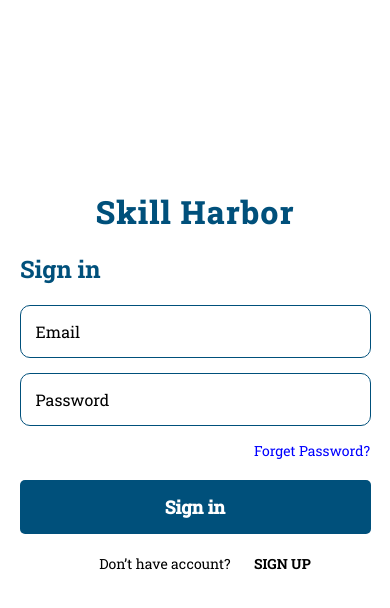
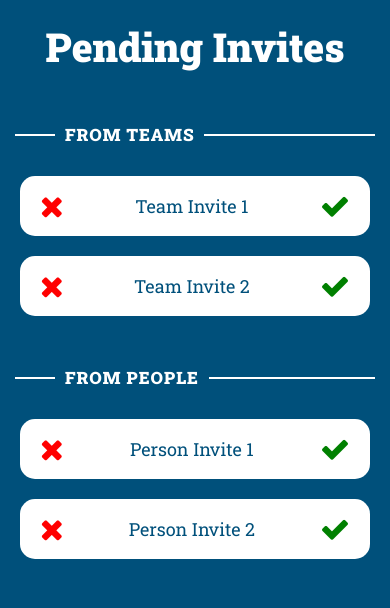
Before and after one commit to hrani2/skill_harbor_465, a React Native app in the folder skill_harbor/: screen /PendingInvites in a window 390 px wide. Shown: the top 608 px of the page. Built offline with nearby package versions, Linux system fonts and the light colour scheme.

Commit message:
Fixed keyboard issue in Create, improved notification badge for Sent Requests and Pending Invites, created corresponding Sent Requests and Pending Invites Pages and updated navigation accordingly

```diff
--- a/skill_harbor/App.js
+++ b/skill_harbor/App.js
@@ -7,6 +7,8 @@ import Create from './Create';
 import Browse from './Browse';
 import ChooseTeam from './ChooseTeam';
 import Search from './Search';
+import SentRequests from './SentRequests.js'
+import PendingInvites from './PendingInvites.js'
 import Learn from './LearnMore';
 import SignUpScreen from './SignUp';
 import CreateTeam from './CreateTeam';
@@ -78,6 +80,10 @@ function App() {
           options={{ headerShown: false }}/>
          <Stack.Screen name="ReceiveJoinCode" component={ReceiveJoinCode}
           options={{ headerShown: false }}/>
+         <Stack.Screen name="SentRequests" component={SentRequests}
+          options={{ headerShown: false }}/>
+         <Stack.Screen name="PendingInvites" component={PendingInvites}
+          options={{ headerShown: false }}/>
          <Stack.Screen name="Search" component={Search}
           options={{ headerShown: false }}/>
          <Stack.Screen name="Browse" component={Browse}
--- a/skill_harbor/CreateTeam.js
+++ b/skill_harbor/CreateTeam.js
@@ -1,8 +1,6 @@
 import React, { useState } from 'react';
 import { View, Text, TextInput, TouchableOpacity, StyleSheet, Alert, Modal , ScrollView } from 'react-native';
 import Icon from 'react-native-vector-icons/FontAwesome';
-import { addNewTeam } from './firebase/utils'
-
 
 const CreateTeam = ({ navigation }) => {
   const [name, setName] = useState('');
@@ -18,7 +16,7 @@ const CreateTeam = ({ navigation }) => {
   const handleCompletePress = () => {
     if (name.trim() === '' || location.trim() === '' || teamSize.trim() === '' || parseInt(teamSize) < 2 || parseInt(teamSize) >= 1000) {
         // Show an error message if the required fields are empty or teamSize is less than 2 or greater than 1000
-        Alert.alert('Error', 'Please complete all required fields (marked with a red star) and ensure that the team size is 2 or greater.');
+        Alert.alert('Error', 'Please complete all required fields (marked with a yellow star) and ensure that the team size is 2 or greater.');
       } else {
       // Show a confirmation dialog before completing the form
       Alert.alert(
@@ -33,7 +31,6 @@ const CreateTeam = ({ navigation }) => {
             text: 'OK',
             onPress: () => {
               // Add any necessary logic before navigating
-              addNewTeam(name,location,teamSize,joinCode,skills,additionalInfo);
               console.log('Complete button pressed - confirmed');
               navigation.navigate('TeamRequestPosted', {
                 name,
@@ -198,20 +195,19 @@ const CreateTeam = ({ navigation }) => {
 
       {/* Additional Info (Optional) */}
       <View style={styles.textBoxContainer}>
-        <Text style={styles.labelText}>ADDITIONAL INFO (OPTIONAL)</Text>
+        <Text style={styles.labelText}>ADDITIONAL INFO </Text>
         <TextInput
           style={styles.largeTextBox}
-          placeholder="Enter additional information (optional)"
+          placeholder="A short description about your team and/or project goals..."
           multiline={true}
           numberOfLines={4}
           textAlignVertical="top"  // Move the placeholder to the top
-          onChangeText={(text) => setAdditionalInfo(text)}
         />
       </View>
 
       {/* Home Button */}
       <TouchableOpacity style={styles.homeButton} onPress={handleHomePress}>
-        <Icon name="home" size={30} color="#FFF" />
+        <Icon name="home" size={30} color="#00507B" />
       </TouchableOpacity>
 
       {/* Complete Button */}
@@ -256,7 +252,7 @@ const styles = StyleSheet.create({
   },
   container: {
     flex: 1,
-    backgroundColor: '#FFF', // Blue background color
+    backgroundColor: '#00507B', // Blue background color
     padding: 20,
     position: 'relative',
     paddingTop: 60,
@@ -266,22 +262,22 @@ const styles = StyleSheet.create({
     fontFamily: 'RobotoSlab-Regular',
   },
   labelText: {
-    color: '#00507B', // White text color
+    color: '#FFF', // White text color
     marginBottom: 5,
     fontFamily: 'RobotoSlab-Bold',
     letterSpacing: 1,
   },
   requiredStar: {
-    color: 'red',
+    color: '#FFEB38',
   },
   textBox: {
-    backgroundColor: '#B2BCC1', // White text box background color
+    backgroundColor: '#FFF', // White text box background color
     padding: 10,
     borderRadius: 5,
     fontFamily: 'RobotoSlab-Regular',
   },
   squareTextBox: {
-    backgroundColor: '#B2BCC1',
+    backgroundColor: '#FFF',
     padding: 10,
     borderRadius: 5,
     width: 50,  // Adjust the width as needed
@@ -298,7 +294,7 @@ const styles = StyleSheet.create({
     marginBottom: 20,
   },
   addSkillTitle: {
-    color: '#00507B',
+    color: '#FFF',
     fontSize: 16,
     fontFamily: 'RobotoSlab-Bold',
   },
@@ -308,7 +304,7 @@ const styles = StyleSheet.create({
     borderRadius: 15,
   },
   addSkillButtonText: {
-    color: '#00507B',
+    color: '#FFF',
     fontSize: 16,
     fontFamily: 'RobotoSlab-Regular',
   },
@@ -393,7 +389,7 @@ const styles = StyleSheet.create({
     justifyContent: 'space-between',
   },
   largeTextBox: {
-    backgroundColor: '#B2BCC1', // White text box background color
+    backgroundColor: '#FFF', // White text box background color
     padding: 10,
     borderRadius: 5,
     height: 120,
@@ -404,7 +400,7 @@ const styles = StyleSheet.create({
     position: 'absolute',
     bottom: 20,
     left: 20,
-    backgroundColor: '#00507B', // White button color
+    backgroundColor: '#FFF', // White button color
     padding: 20,
     borderRadius: 50, // Make it a circle
     alignItems: 'center',
--- a/skill_harbor/JoinCode.js
+++ b/skill_harbor/JoinCode.js
@@ -1,5 +1,5 @@
 import React, { useState, useEffect } from 'react';
-import { View, Text, TextInput, TouchableOpacity, StyleSheet, Alert } from 'react-native';
+import { View, Text, TextInput, TouchableOpacity, StyleSheet, Alert , ScrollView } from 'react-native';
 import Icon from 'react-native-vector-icons/FontAwesome';
 import { addNewJoinCode } from './firebase/utils'
 
@@ -91,6 +91,11 @@ const JoinCode = ({ navigation }) => {
   };
 
   return (
+    <ScrollView
+      contentContainerStyle={styles.scrollContainer}
+      keyboardShouldPersistTaps="handled"
+      keyboardDismissMode="on-drag"
+    >
     <View style={styles.container}>
       {/* Organization/School */}
       <View style={styles.textBoxContainer}>
@@ -131,7 +136,7 @@ const JoinCode = ({ navigation }) => {
 
       {/* Home Button */}
       <TouchableOpacity style={styles.homeButton} onPress={handleHomePress}>
-        <Icon name="home" size={30} color="#FFF" />
+        <Icon name="home" size={30} color="#00507B" />
       </TouchableOpacity>
 
       {/* Complete Button */}
@@ -139,13 +144,17 @@ const JoinCode = ({ navigation }) => {
         <Text style={styles.completeButtonText}>Complete</Text>
       </TouchableOpacity>
     </View>
+    </ScrollView>
   );
 };
 
 const styles = StyleSheet.create({
+  scrollContainer: {
+    flexGrow: 1,
+  },
   container: {
     flex: 1,
-    backgroundColor: '#FFF', // Blue background color
+    backgroundColor: '#00507B', // Blue background color
     padding: 20,
     paddingTop: 60,
     position: 'relative',
@@ -154,22 +163,22 @@ const styles = StyleSheet.create({
     marginBottom: 20,
   },
   labelText: {
-    color: '#00507B', // White text color
+    color: '#FFF', // White text color
     marginBottom: 5,
     fontFamily: 'RobotoSlab-Bold',
     letterSpacing: 1,
   },
   requiredStar: {
-    color: 'red',
+    color: '#FFEB38',
   },
   textBox: {
-    backgroundColor: '#B2BCC1', // White text box background color
+    backgroundColor: '#FFF', // White text box background color
     padding: 10,
     borderRadius: 5,
     fontFamily: 'RobotoSlab-Regular',
   },
   largeTextBox: {
-    backgroundColor: '#B2BCC1', // White text box background color
+    backgroundColor: '#FFF', // White text box background color
     padding: 10,
     borderRadius: 5,
     height: 120,
@@ -179,7 +188,7 @@ const styles = StyleSheet.create({
     position: 'absolute',
     bottom: 20,
     left: 20,
-    backgroundColor: '#00507B', // White button color
+    backgroundColor: '#FFF', // White button color
     padding: 20,
     borderRadius: 50, // Make it a circle
     alignItems: 'center',
--- /dev/null
+++ b/skill_harbor/PendingInvites.js
@@ -0,0 +1,154 @@
+import React from 'react';
+import { View, Text, TouchableOpacity, StyleSheet } from 'react-native';
+import Icon from 'react-native-vector-icons/FontAwesome';
+
+const PendingInvites = ({ navigation }) => {
+
+  // Your component logic goes here
+
+  const handleCheckPress = (type, inviteType) => {
+    // Handle check press based on the type and inviteType
+    console.log(`Check pressed for ${type} - ${inviteType}`);
+  };
+
+  const handleCrossPress = (type, inviteType) => {
+    // Handle cross press based on the type and inviteType
+    console.log(`Cross pressed for ${type} - ${inviteType}`);
+  };
+
+  return (
+    <View style={styles.container}>
+      <Text style={styles.header}>Pending Invites</Text>
+
+      {/* Header 1 */}
+      <View style={styles.headerContainer}>
+        <View style={styles.lineone} />
+        <Text style={styles.contentHeader}>FROM TEAMS</Text>
+        <View style={styles.line} />
+      </View>
+
+      {/* Card 1 for Header 1 */}
+      <View style={styles.cardContainer}>
+        <TouchableOpacity style={styles.card} onPress={() => {/* Handle card press for FROM TEAMS */}}>
+          <TouchableOpacity onPress={() => handleCrossPress('Team', 'Invite 1')}>
+            <Icon name="times" size={30} color="red" />
+          </TouchableOpacity>
+          <Text style={styles.cardText}>Team Invite 1</Text>
+          <TouchableOpacity onPress={() => handleCheckPress('Team', 'Invite 1')}>
+            <Icon name="check" size={30} color="green" />
+          </TouchableOpacity>
+        </TouchableOpacity>
+      </View>
+
+      {/* Card 2 for Header 1 */}
+      <View style={styles.cardContainer}>
+        <TouchableOpacity style={styles.card} onPress={() => {/* Handle card press for FROM TEAMS */}}>
+          <TouchableOpacity onPress={() => handleCrossPress('Team', 'Invite 2')}>
+            <Icon name="times" size={30} color="red" />
+          </TouchableOpacity>
+          <Text style={styles.cardText}>Team Invite 2</Text>
+          <TouchableOpacity onPress={() => handleCheckPress('Team', 'Invite 2')}>
+            <Icon name="check" size={30} color="green" />
+          </TouchableOpacity>
+        </TouchableOpacity>
+      </View>
+
+      {/* Header 2 */}
+      <View style={styles.headerContainer}>
+        <View style={styles.lineone} />
+        <Text style={styles.contentHeader}>FROM PEOPLE</Text>
+        <View style={styles.line} />
+      </View>
+
+      {/* Card 1 for Header 2 */}
+      <View style={styles.cardContainer}>
+        <TouchableOpacity style={styles.card} onPress={() => {/* Handle card press for FROM PEOPLE */}}>
+          <TouchableOpacity onPress={() => handleCrossPress('Person', 'Invite 1')}>
+            <Icon name="times" size={30} color="red" />
+          </TouchableOpacity>
+          <Text style={styles.cardText}>Person Invite 1</Text>
+          <TouchableOpacity onPress={() => handleCheckPress('Person', 'Invite 1')}>
+            <Icon name="check" size={30} color="green" />
+          </TouchableOpacity>
+        </TouchableOpacity>
+      </View>
+
+      {/* Card 2 for Header 2 */}
+      <View style={styles.cardContainer}>
+        <TouchableOpacity style={styles.card} onPress={() => {/* Handle card press for FROM PEOPLE */}}>
+          <TouchableOpacity onPress={() => handleCrossPress('Person', 'Invite 2')}>
+            <Icon name="times" size={30} color="red" />
+          </TouchableOpacity>
+          <Text style={styles.cardText}>Person Invite 2</Text>
+          <TouchableOpacity onPress={() => handleCheckPress('Person', 'Invite 2')}>
+            <Icon name="check" size={30} color="green" />
+          </TouchableOpacity>
+        </TouchableOpacity>
+      </View>
+
+    </View>
+  );
+};
+
+const styles = StyleSheet.create({
+  container: {
+    flex: 1,
+    backgroundColor: '#00507B',
+  },
+  header: {
+    fontSize: 40,
+    color: '#FFF',
+    textAlign: 'center',
+    padding: 20,
+    fontFamily: 'RobotoSlab-Black',
+  },
+  headerContainer: {
+    flexDirection: 'row',
+    alignItems: 'center',
+    marginVertical: 20,
+  },
+  lineone: {
+    flex: 1,
+    height: 2,
+    backgroundColor: '#FFF',
+    marginRight: -30,
+    maxWidth: 40,
+    marginLeft: 15,
+  },
+  contentHeader: {
+    fontFamily: 'RobotoSlab-Black',
+    fontSize: 17,
+    color: '#FFF',
+    paddingVertical: 10,
+    letterSpacing: 1,
+    alignSelf: 'flex-start',
+    paddingHorizontal: 40,
+  },
+  line: {
+    flex: 1,
+    height: 2,
+    backgroundColor: '#FFF',
+    marginLeft: -30,
+    marginRight: 15,
+  },
+  cardContainer: {
+    marginHorizontal: 20,
+    marginBottom: 20,
+  },
+  card: {
+    flexDirection: 'row',
+    justifyContent: 'space-between',
+    alignItems: 'center',
+    backgroundColor: '#FFF',
+    borderRadius: 15,
+    paddingVertical: 15,
+    paddingHorizontal: 20,
+  },
+  cardText: {
+    fontSize: 18,
+    fontFamily: 'RobotoSlab-Regular',
+    color: '#00507B',
+  },
+});
+
+export default PendingInvites;
--- a/skill_harbor/ReceiveJoinCode.js
+++ b/skill_harbor/ReceiveJoinCode.js
@@ -55,7 +55,7 @@ const ReceiveJoinCode = ({ route , navigation }) => {
 
       {/* Home Button */}
       <TouchableOpacity style={styles.homeButton} onPress={handleHomePress}>
-        <Icon name="home" size={30} color="#FFF" />
+        <Icon name="home" size={30} color="#00507B" />
       </TouchableOpacity>
     </View>
   );
@@ -64,7 +64,7 @@ const ReceiveJoinCode = ({ route , navigation }) => {
 const styles = StyleSheet.create({
     container: {
       flex: 1,
-      backgroundColor: '#FFF',
+      backgroundColor: '#00507B',
       padding: 20,
       paddingTop: 60,
       alignItems: 'center',
@@ -72,18 +72,18 @@ const styles = StyleSheet.create({
     header: {
       fontSize: 24,
       fontFamily: 'RobotoSlab-Bold',
-      color: '#00507B',
+      color: '#FFF',
       marginBottom: 20,
     },
     cardContainer: {
-      backgroundColor: '#00507B',
+      backgroundColor: '#FFF',
       padding: 60,
       borderRadius: 20,
       alignItems: 'center',
     },
     joinCodeText: {
       fontSize: 40,
-      color: '#FFF',
+      color: '#00507B',
       fontFamily: 'RobotoSlab-Medium',
     },
     infoContainer: {
@@ -91,18 +91,18 @@ const styles = StyleSheet.create({
       alignItems: 'center',
     },
     infoText: {
-      color: '#00507B',
+      color: '#FFF',
       fontSize: 20,
       fontFamily: 'RobotoSlab-Regular',
       marginBottom: 10,
       textAlign: 'center',// Bold the text
     },
     organizationText: {
-      color: '#CF12AF', // Add your desired color here
+      color: '#FFEB38', // Add your desired color here
       fontWeight: 'bold',
     },
     courseText: {
-      color: '#CF12AF', // Add your desired color here
+      color: '#FFEB38', // Add your desired color here
       fontWeight: 'bold',
     },
     homeButton: {
@@ -110,7 +110,7 @@ const styles = StyleSheet.create({
       bottom: 40,
       left: '50%', // Center the button horizontally
       transform: [{ translateX: -20 }], // Adjust position to center
-      backgroundColor: '#00507B',
+      backgroundColor: '#FFF',
       padding: 20,
       borderRadius: 50,
       alignItems: 'center',
--- /dev/null
+++ b/skill_harbor/SentRequests.js
@@ -0,0 +1,137 @@
+import React from 'react';
+import { View, Text, TouchableOpacity, StyleSheet } from 'react-native';
+import Icon from 'react-native-vector-icons/FontAwesome';
+
+const SentRequests = ({ navigation }) => {
+
+  // Your component logic goes here
+
+  const getStatusIcon = (status) => {
+    switch (status) {
+      case 'inProgress':
+        return <Icon name="clock-o" size={30} color="#FFD700" />; // Yellow circle for in progress
+      case 'completed':
+        return <Icon name="check-circle" size={30} color="green" />; // Green check circle for completed
+      case 'rejected':
+        return <Icon name="times-circle" size={30} color="red" />; // Red times circle for rejected
+      default:
+        return null;
+    }
+  };
+
+  return (
+    <View style={styles.container}>
+      <Text style={styles.header}>Sent Requests</Text>
+
+      {/* Header 1 */}
+      <View style={styles.headerContainer}>
+        <View style={styles.lineone} />
+        <Text style={styles.contentHeader}>TO TEAMS</Text>
+        <View style={styles.line} />
+      </View>
+
+      {/* Card 1 for Header 1 */}
+      <View style={styles.cardContainer}>
+        <TouchableOpacity style={styles.card} onPress={() => {/* Handle card press for TO TEAMS */}}>
+          <Text style={styles.cardText}>Team Request 1</Text>
+          {getStatusIcon('inProgress')}
+        </TouchableOpacity>
+      </View>
+
+      {/* Card 2 for Header 1 */}
+      <View style={styles.cardContainer}>
+        <TouchableOpacity style={styles.card} onPress={() => {/* Handle card press for TO TEAMS */}}>
+          <Text style={styles.cardText}>Team Request 2</Text>
+          {getStatusIcon('completed')}
+        </TouchableOpacity>
+      </View>
+
+      {/* Header 2 */}
+      <View style={styles.headerContainer}>
+        <View style={styles.lineone} />
+        <Text style={styles.contentHeader}>TO PEOPLE</Text>
+        <View style={styles.line} />
+      </View>
+
+      {/* Card 1 for Header 2 */}
+      <View style={styles.cardContainer}>
+        <TouchableOpacity style={styles.card} onPress={() => {/* Handle card press for TO PEOPLE */}}>
+          <Text style={styles.cardText}>Person Request 1</Text>
+          {getStatusIcon('rejected')}
+        </TouchableOpacity>
+      </View>
+
+      {/* Card 2 for Header 2 */}
+      <View style={styles.cardContainer}>
+        <TouchableOpacity style={styles.card} onPress={() => {/* Handle card press for TO PEOPLE */}}>
+          <Text style={styles.cardText}>Person Request 2</Text>
+          {getStatusIcon('inProgress')}
+        </TouchableOpacity>
+      </View>
+
+    </View>
+  );
+};
+
+const styles = StyleSheet.create({
+  container: {
+    flex: 1,
+    backgroundColor: '#00507B',
+  },
+  header: {
+    fontSize: 40,
+    color: '#FFF',
+    textAlign: 'center',
+    padding: 20,
+    fontFamily: 'RobotoSlab-Black',
+  },
+  headerContainer: {
+    flexDirection: 'row',
+    alignItems: 'center',
+    marginVertical: 20,
+  },
+  lineone: {
+    flex: 1,
+    height: 2,
+    backgroundColor: '#FFF',
+    marginRight: -30,
+    maxWidth: 40,
+    marginLeft: 15,
+  },
+  contentHeader: {
+    fontFamily: 'RobotoSlab-Black',
+    fontSize: 17,
+    color: '#FFF',
+    paddingVertical: 10,
+    letterSpacing: 1,
+    alignSelf: 'flex-start',
+    paddingHorizontal: 40,
+  },
+  line: {
+    flex: 1,
+    height: 2,
+    backgroundColor: '#FFF',
+    marginLeft: -30,
+    marginRight: 15,
+  },
+  cardContainer: {
+    marginHorizontal: 20,
+    marginBottom: 20,
+  },
+  card: {
+    flexDirection: 'row',
+    justifyContent: 'space-between',
+    alignItems: 'center',
+    backgroundColor: '#FFF',
+    borderRadius: 15,
+    paddingVertical: 15,
+    paddingHorizontal: 20,
+  },
+  cardText: {
+    fontSize: 18,
+    fontFamily: 'RobotoSlab-Regular',
+    color: '#00507B',
+  },
+});
+
+export default SentRequests;
```
Also changed, not shown: skill_harbor/HomeScreen.js (+27 -23 lines), 1 other file (tests, documents, lock files or other folders).
